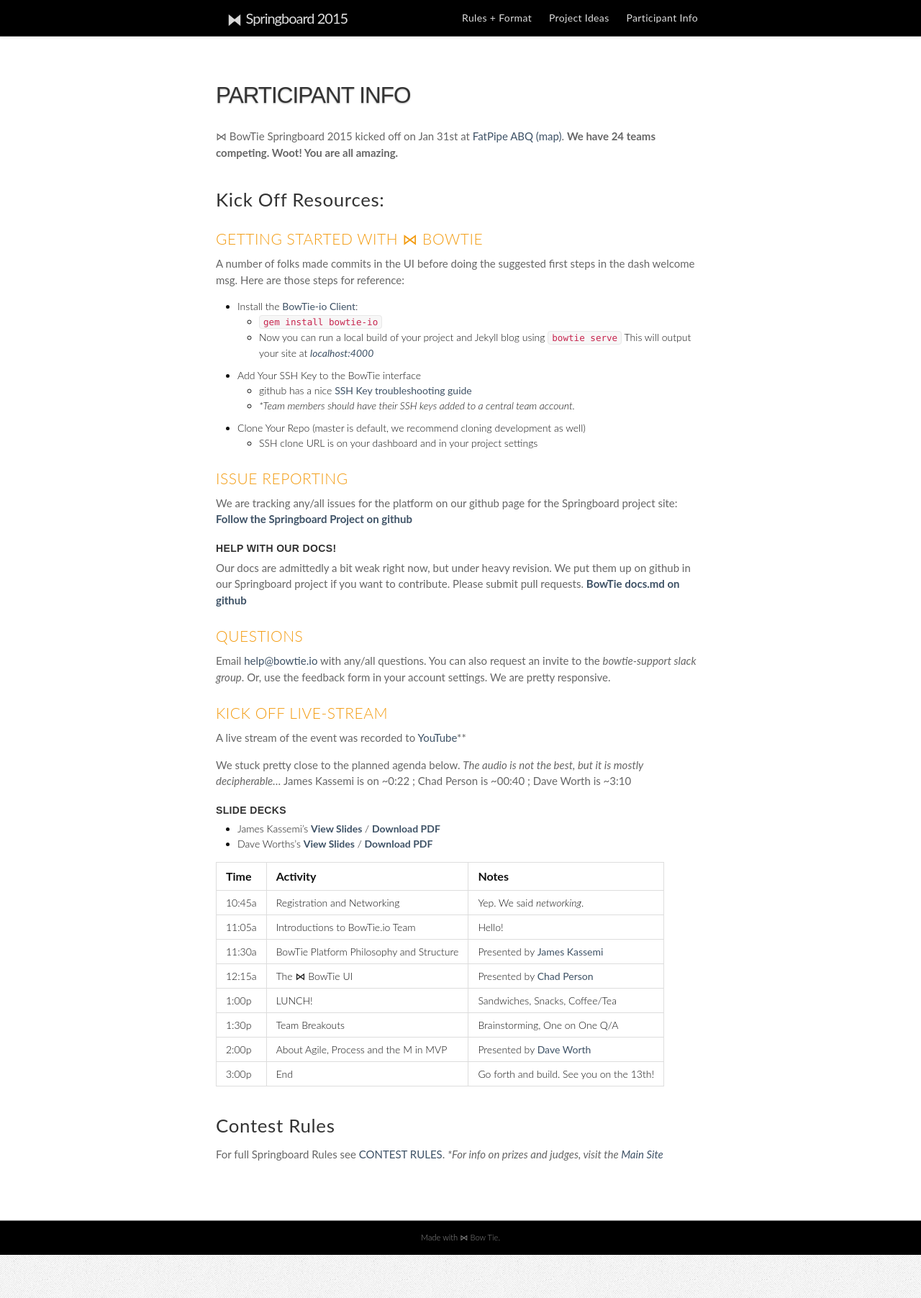
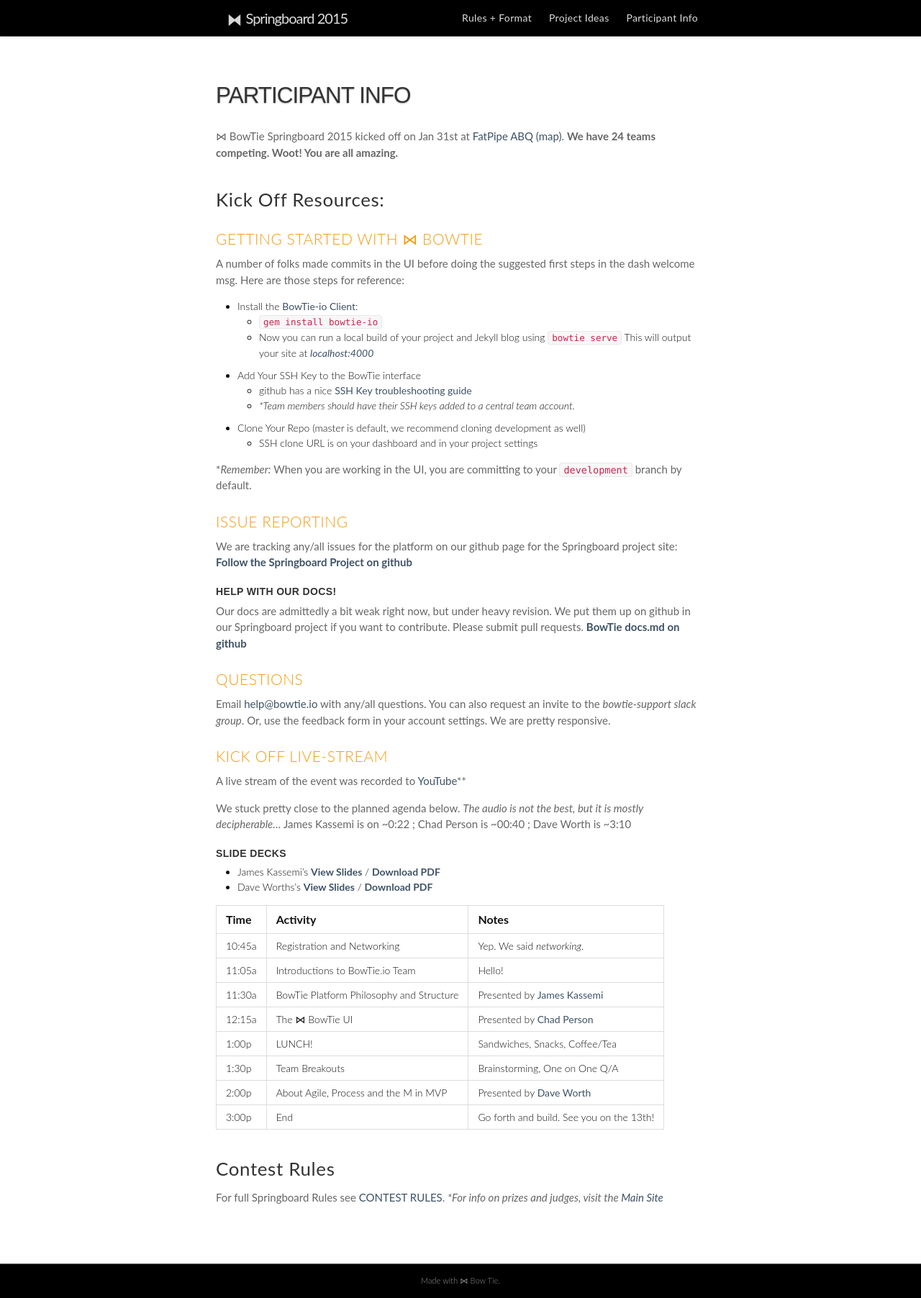
Before and after one commit to bowtie-io/springboard, a Jekyll site: the page built from participants.md, in a window 1280 px wide. Shown: the whole page at 72% size. Built offline with Jekyll 4.4.1, drawn with Linux system fonts in a browser that asks for light colours.

Commit message:
content update

```diff
--- a/participants.md
+++ b/participants.md
@@ -23,6 +23,7 @@
 - Clone Your Repo (master is default, we recommend cloning development as well)
   - SSH clone URL is on your dashboard and in your project settings
 
+*_Remember:_ When you are working in the UI, you are committing to your `development` branch by default.
 
 ### Issue Reporting
 We are tracking any/all issues for the platform on our github page for the Springboard project site:
```
